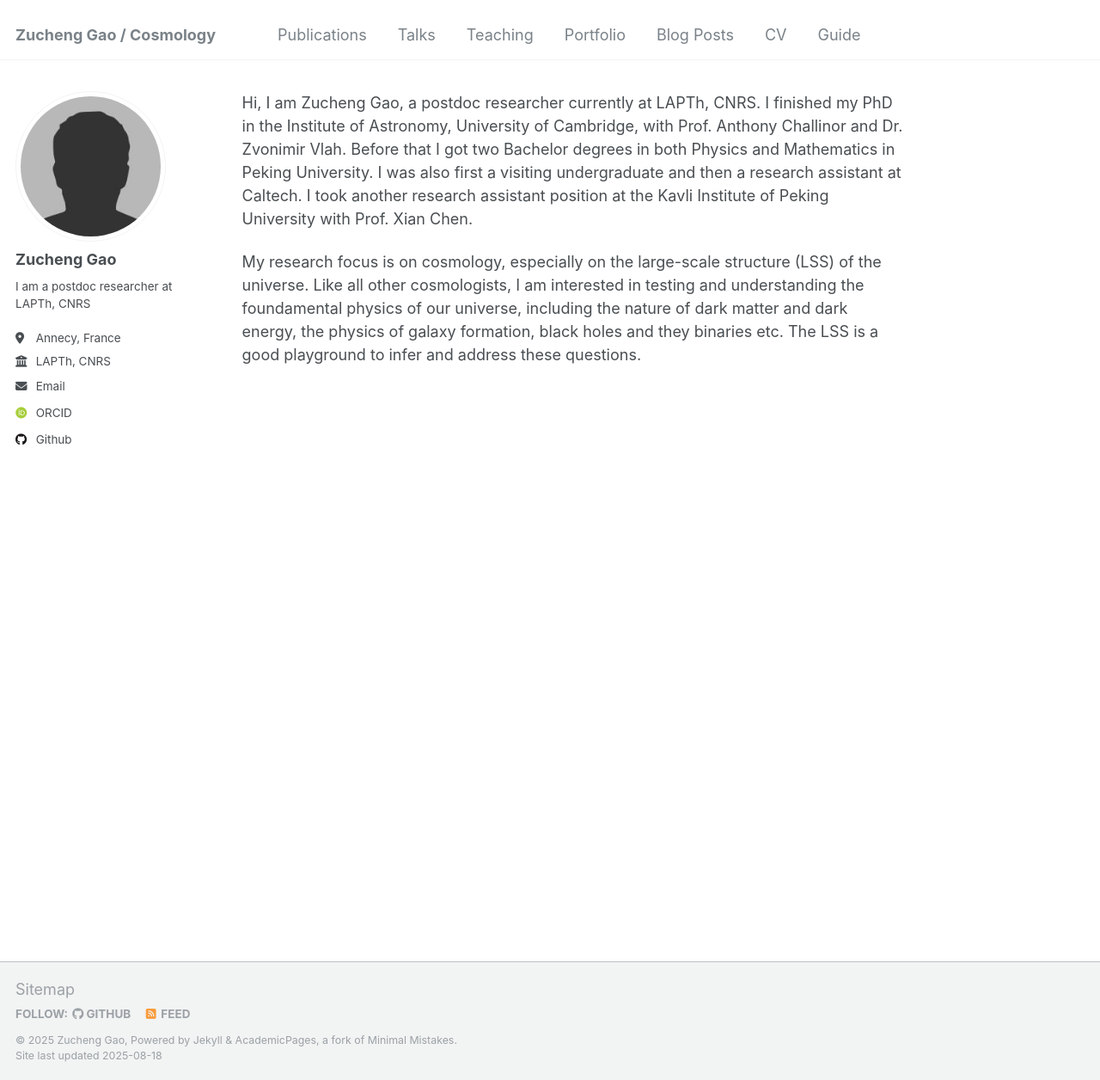
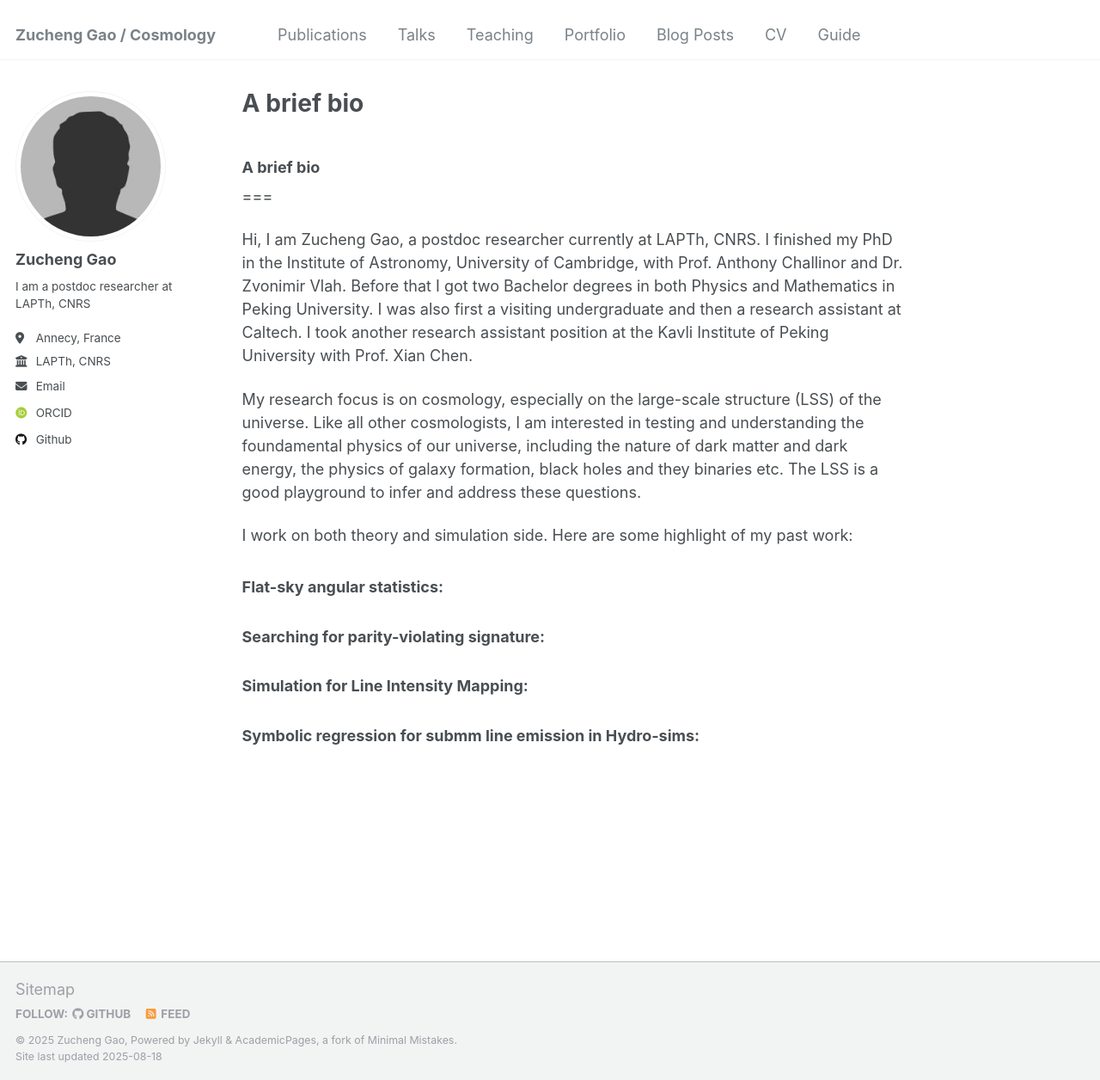
Before and after one commit to GZCPhysics/gzcphysics.github.io, a Jekyll site: the page built from _pages/about.md, in a window 1280 px wide and 1256 px high. Shown: the whole window at 86% size. Built offline with Jekyll 4.4.1, drawn with Linux system fonts in a browser that asks for light colours; some web fonts are replaced; our own code applies the rules of GitHub Pages for plain Markdown files.

Commit message:
Update about.md

```diff
--- a/_pages/about.md
+++ b/_pages/about.md
@@ -1,4 +1,16 @@
+### A brief bio
+===
 
 Hi, I am Zucheng Gao, a postdoc researcher currently at LAPTh, CNRS. I finished my PhD in the Institute of Astronomy, University of Cambridge, with Prof. Anthony Challinor and Dr. Zvonimir Vlah. Before that I got two Bachelor degrees in both Physics and Mathematics in Peking University. I was also first a visiting undergraduate and then a research assistant at Caltech. I took another research assistant position at the Kavli Institute of Peking University with Prof. Xian Chen.
 
 My research focus is on cosmology, especially on the large-scale structure (LSS) of the universe. Like all other cosmologists, I am interested in testing and understanding the foundamental physics of our universe, including the nature of dark matter and dark energy, the physics of galaxy formation, black holes and they binaries etc. The LSS is a good playground to infer and address these questions.
+
+I work on both theory and simulation side. Here are some highlight of my past work:
+
+### Flat-sky angular statistics:
+
+### Searching for parity-violating signature:
+
+### Simulation for Line Intensity Mapping:
+
+### Symbolic regression for submm line emission in Hydro-sims:
```
